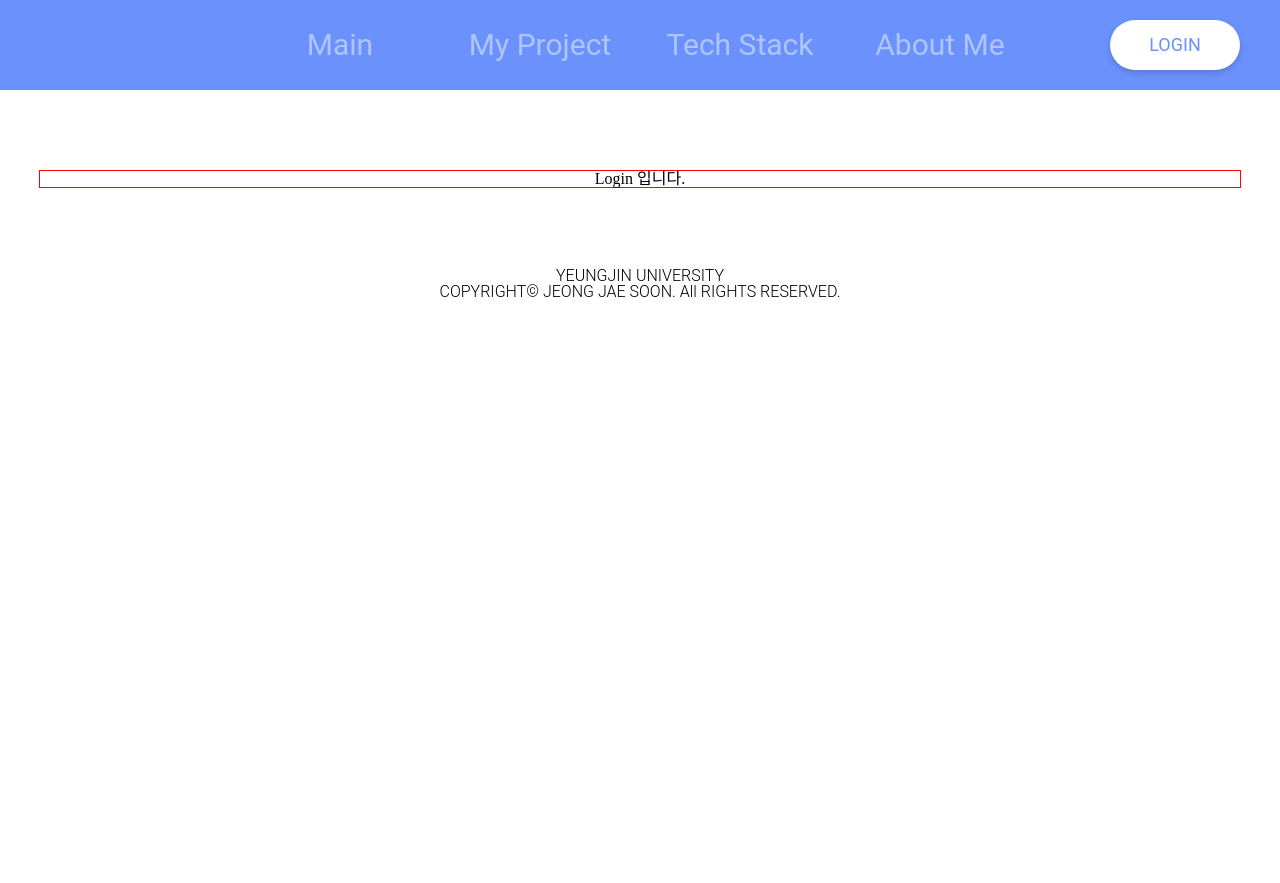
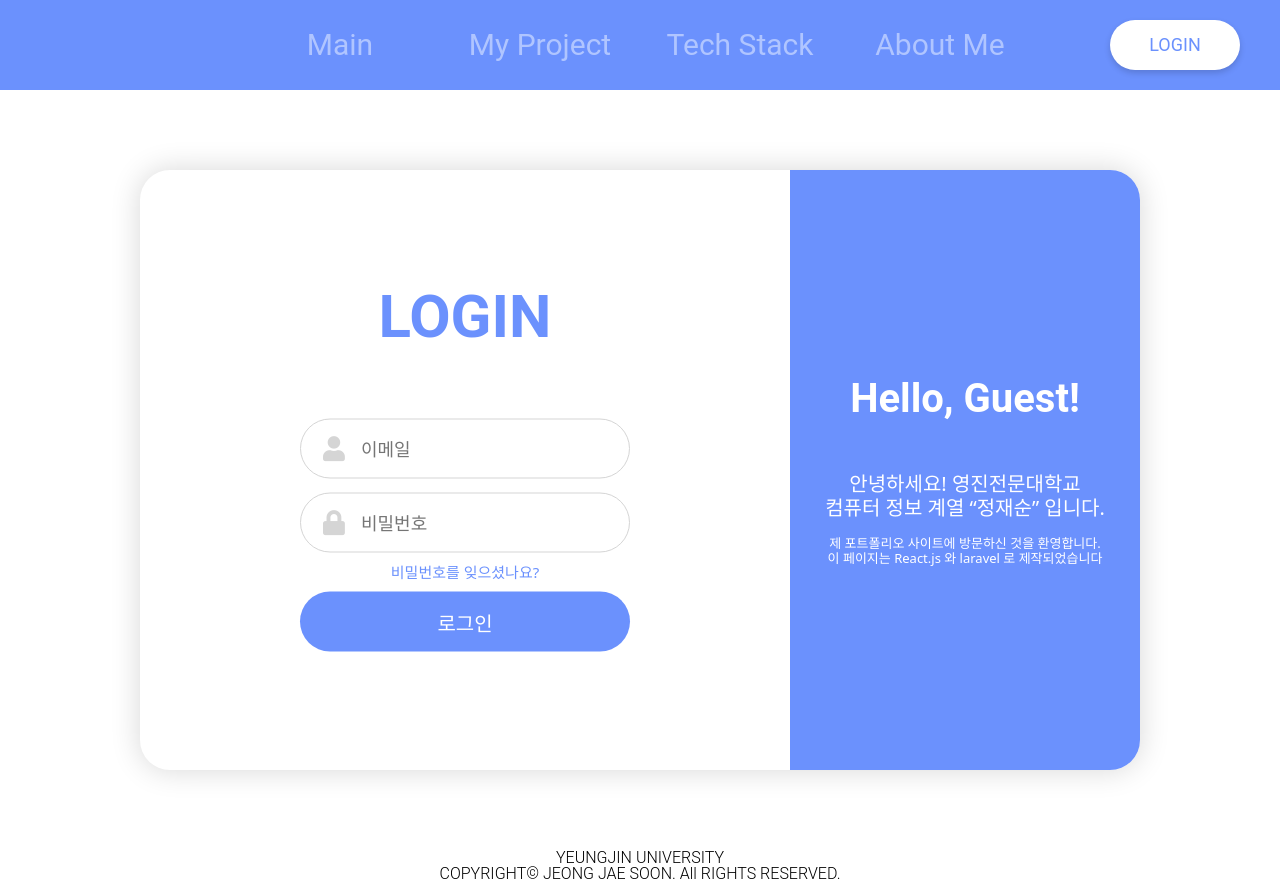
Before and after one commit to JeongJaeSoon/my-portfolio-site, a React (Create React App) app in the folder src/web/: page /login in a window 1280 px wide. Before the commit the page ends 800 px from the top, so only its background shows below. Built offline with nearby package versions, Linux system fonts and the light colour scheme.

Commit message:
[publishing] 로그인 구현

```diff
--- a/src/web/package.json
+++ b/src/web/package.json
@@ -6,6 +6,7 @@
     "@testing-library/jest-dom": "^5.11.5",
     "@testing-library/react": "^11.1.1",
     "@testing-library/user-event": "^12.2.0",
+    "axios": "^0.21.0",
     "react": "^17.0.1",
     "react-dom": "^17.0.1",
     "react-router-dom": "^5.2.0",
--- a/src/web/src/App.css
+++ b/src/web/src/App.css
@@ -11,7 +11,6 @@
 
 .section > div {
   /* height: inherit; */
-  border: 1px solid red;
   margin: 0 auto;
 }
 
--- a/src/web/src/App.js
+++ b/src/web/src/App.js
@@ -1,4 +1,5 @@
 import "./App.css";
+import Auth from "./components/Auth";
 import { BrowserRouter, Route, Redirect, Switch } from "react-router-dom";
 import { Navigation, Footer } from "./components";
 import { Main, Login, Project, Stack, About } from "./routes";
@@ -8,6 +9,7 @@ const App = () => {
   localStorage.removeItem("isLogin");
   return (
     <div className="App">
+      <Auth />
       <BrowserRouter className="section">
         <div className="header">
           <Navigation />
--- /dev/null
+++ b/src/web/src/components/Auth.js
@@ -0,0 +1,8 @@
+import React from "react";
+
+const Auth = () => {
+  console.log("auth");
+  return <></>;
+};
+
+export default Auth;
--- a/src/web/src/hooks/index.js
+++ b/src/web/src/hooks/index.js
@@ -1,4 +1,5 @@
 import useClick from "./useClick";
 import useAxios from "./useAxios";
+import useInput from "./useInput";
 
-export { useClick, useAxios };
+export { useClick, useAxios, useInput };
--- /dev/null
+++ b/src/web/src/hooks/useInput.js
@@ -0,0 +1,22 @@
+import { useState } from "react";
+
+const useInput = (initialValue, validator) => {
+  const [value, setValue] = useState(initialValue);
+  const onChange = (event) => {
+    const {
+      target: { value },
+    } = event;
+
+    let willUpdate = true;
+    if (typeof validator === "function") {
+      willUpdate = validator(value);
+    }
+    if (willUpdate) {
+      setValue(value);
+    }
+  };
+
+  return { value, onChange };
+};
+
+export default useInput;
--- /dev/null
+++ b/src/web/src/routes/Login.css
@@ -0,0 +1,223 @@
+.section .login {
+  width: 1000px;
+  height: 600px;
+  border-radius: 30px;
+  box-shadow: 0 0 30px 0 rgba(0, 0, 0, 0.16);
+  position: relative;
+  text-align: center;
+}
+
+.login .left {
+  position: absolute;
+  left: 0;
+}
+
+.login .right {
+  position: absolute;
+  right: 0;
+  background-color: #6b91fd;
+  color: white;
+}
+
+.login .wrapper {
+  width: 100%;
+  position: absolute;
+  top: 50%;
+  transform: translateY(-50%);
+}
+
+.login .left .title {
+  height: 70px;
+  font-family: Roboto, sans-serif;
+  font-size: 60px;
+  font-weight: 700;
+  line-height: 1.18;
+  color: #6b91fd;
+  margin-bottom: 80px;
+}
+
+.login .left input,
+.login .login-btn {
+  border-radius: 500px;
+  margin: 7px 0;
+  border: none;
+  outline: none;
+  box-sizing: border-box;
+}
+
+.login .left .id,
+.login .left .password {
+  position: relative;
+}
+
+.login .left .id input,
+.login .left .password input {
+  font-family: Roboto, sans-serif;
+  font-weight: 300;
+  border: 1px solid #d5d5d5;
+}
+
+.login .left .id input:focus,
+.login .left .password input:focus {
+  box-shadow: 0 0 10px 0 #6b91fd;
+  border: 1px solid #6b91fd;
+  border: none;
+  transition: 0.7s;
+}
+
+.login .left .id input:focus + .fas,
+.login .left .password input:focus + .fas {
+  color: #6b91fd;
+  transition: 0.7s;
+}
+
+.login .left .fas {
+  position: absolute;
+  color: #d5d5d5;
+  left: 0;
+  top: 50%;
+  transform: translateY(-50%);
+}
+
+.login .left a {
+  display: block;
+  font-family: Noto Sans, sans-serif;
+  color: #6b91fd;
+  margin: 5px;
+  font-size: 15px;
+}
+
+.login .login-btn {
+  background-color: #6b91fd;
+  color: white;
+}
+
+.login .login-btn:hover {
+  background-color: #5b84f5;
+  box-shadow: 3px 3px 5px 0 rgba(59, 105, 233, 0.5);
+  transition: 0.5s;
+}
+
+.login .right .title {
+  font-family: Roboto, sans-serif;
+  font-weight: 600;
+  line-height: 1.18;
+}
+
+.login .right .content {
+  height: 94px;
+  font-family: Noto Sans, sans-serif;
+  font-size: 13px;
+  line-height: 1.2;
+}
+
+.login .right .content p:nth-child(1),
+.login .right .content p:nth-child(2) {
+  font-size: 20px;
+}
+
+.login .right .content p:nth-child(4) {
+  font-size: 13px;
+}
+
+.login-btn {
+  cursor: pointer;
+}
+
+/* PC */
+@media (min-width: 768px) {
+  .login > div {
+    height: inherit;
+  }
+  .login .left {
+    width: 650px;
+  }
+
+  .login .left .title {
+    margin-bottom: 60px;
+  }
+
+  .login .left input,
+  .login .login-btn {
+    width: 330px;
+    height: 60px;
+  }
+
+  .login .left .id > input,
+  .login .left .password > input {
+    padding-left: 60px;
+    font-size: 18px;
+    line-height: 18px;
+  }
+
+  .login .left .fas {
+    left: 183px;
+    font-size: 25px;
+  }
+
+  .login .right {
+    width: 350px;
+    border-radius: 0 30px 30px 0;
+  }
+
+  .login .right .title {
+    height: 47px;
+    font-size: 40px;
+    margin-bottom: 50px;
+  }
+
+  .login .login-btn {
+    font-size: 20px;
+  }
+}
+
+/* 모바일 */
+@media (max-width: 768px) {
+  .section .login {
+    width: 90%;
+    margin: -50px auto;
+  }
+
+  .login .left {
+    bottom: 0;
+    height: 65%;
+    width: 100%;
+  }
+
+  .login .left .id > input,
+  .login .left .password > input {
+    padding-left: 12%;
+    font-size: 13px;
+  }
+
+  .login .left .title {
+    margin-bottom: 20px;
+  }
+
+  .login .left input,
+  .login .login-btn {
+    width: 70%;
+    height: 40px;
+  }
+
+  .login .left .fas {
+    left: 20%;
+  }
+
+  .login .right {
+    top: 0;
+    width: 100%;
+    height: 35%;
+    border-radius: 30px 30px 0 0;
+  }
+
+  .login .right .title {
+    height: 40px;
+    font-size: 30px;
+    margin-bottom: 20px;
+  }
+
+  .login .login-btn {
+    font-size: 15px;
+  }
+}
--- a/src/web/src/routes/Login.js
+++ b/src/web/src/routes/Login.js
@@ -1,7 +1,94 @@
 import React from "react";
+import axios from "axios";
+import { Link } from "react-router-dom";
+import { useInput } from "../hooks";
+import "./Login.css";
 
-const Login = () => {
-  return <div className="login">Login 입니다.</div>;
+const loginURL = "http://laravel.test/api/login";
+
+const Login = ({ history }) => {
+  const id = useInput("");
+  const password = useInput("");
+
+  const onLoginHandler = () => {
+    if (id.value && password.value) {
+      if (password.value.length < 6) {
+        alert("비밀번호는 최소 6자리 이상입니다.");
+        return;
+      }
+      axios({
+        method: "post",
+        url: loginURL,
+        data: {
+          email: id.value,
+          password: password.value,
+        },
+      })
+        .then((data) => {
+          const { message, token } = data.data;
+          alert(message);
+          localStorage.setItem("token", token);
+        })
+        .catch((error) => {
+          if (error.response) {
+            const {
+              status,
+              data: { message },
+            } = error.response;
+
+            return status === 401
+              ? alert(message)
+              : status === 422
+              ? alert("입력값을 확인하세요.")
+              : "";
+          }
+          alert("로그인에 실패하였습니다.");
+          history.push("/");
+          return;
+        });
+    }
+
+    return id.value === ""
+      ? alert("이메일 주소를 입력해주세요.")
+      : password.value === ""
+      ? alert("비밀번호를 입력해 주세요")
+      : "";
+  };
+  return (
+    <div className="login">
+      <div className="left">
+        <div className="wrapper">
+          <div className="title">LOGIN</div>
+          <div>
+            <div className="id">
+              <input type="text" placeholder="이메일" {...id} />
+              <i className="fas fa-user" />
+            </div>
+            <div className="password">
+              <input type="password" placeholder="비밀번호" {...password} />
+              <i className="fas fa-lock"></i>
+            </div>
+            <Link to="/">비밀번호를 잊으셨나요?</Link>
+            <button className="login-btn" onClick={onLoginHandler}>
+              로그인
+            </button>
+          </div>
+        </div>
+      </div>
+      <div className="right">
+        <div className="wrapper">
+          <div className="title">Hello, Guest!</div>
+          <div className="content">
+            <p>안녕하세요! 영진전문대학교 </p>
+            <p>컴퓨터 정보 계열 “정재순” 입니다.</p>
+            <p>&nbsp;</p>
+            <p>제 포트폴리오 사이트에 방문하신 것을 환영합니다.</p>
+            <p>이 페이지는 React.js 와 laravel 로 제작되었습니다</p>
+          </div>
+        </div>
+      </div>
+    </div>
+  );
 };
 
 export default Login;
```
Also changed, not shown: 1 other file (tests, documents, lock files or other folders).
